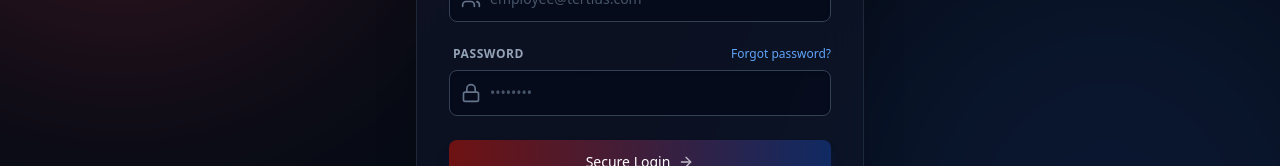
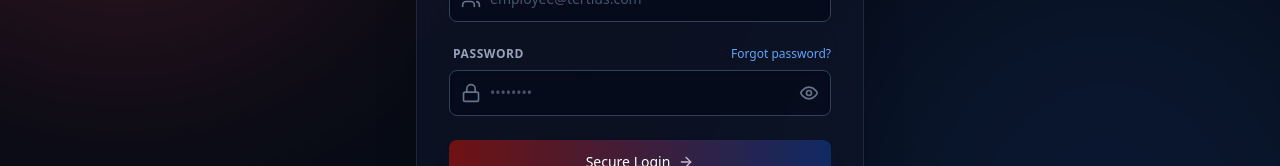
Before and after one commit to AmaldevM/tertius-integrity-ai, a React (Vite) app: page / in a window 1280 px wide. Shown: the part 371-537 px from the top of the page. Built offline with nearby package versions, Linux system fonts and the light colour scheme.

Commit message:
Password toggle activated

```diff
--- a/src/components/LoginPage.tsx
+++ b/src/components/LoginPage.tsx
@@ -1,5 +1,12 @@
 import React, { useState } from "react";
-import { Users, Lock, ArrowRight, ShieldCheck } from "lucide-react";
+import {
+  Users,
+  Lock,
+  ArrowRight,
+  ShieldCheck,
+  Eye,
+  EyeOff,
+} from "lucide-react";
 import { Logo } from "./Logo";
 import { getUser } from "../services/mockDatabase";
 import { UserProfile } from "../types";
@@ -11,6 +18,7 @@ interface LoginPageProps {
 export const LoginPage: React.FC<LoginPageProps> = ({ onLoginSuccess }) => {
   const [emailInput, setEmailInput] = useState("");
   const [passwordInput, setPasswordInput] = useState("");
+  const [showPassword, setShowPassword] = useState(false);
   const [loading, setLoading] = useState(false);
   const [loginError, setLoginError] = useState("");
 
@@ -36,21 +44,17 @@ export const LoginPage: React.FC<LoginPageProps> = ({ onLoginSuccess }) => {
   return (
     // BACKGROUND: Deep dark "Life Sciences" Blue/Black
     <div className="min-h-screen bg-[#050A14] flex items-center justify-center p-4 relative overflow-hidden font-sans">
-      {/* AMBIENT GLOWS: Matches the Logo Palette */}
-      {/* Burgundy Red Glow (Top Left) */}
+      {/* AMBIENT GLOWS */}
       <div className="absolute top-[-10%] left-[-10%] w-[500px] h-[500px] bg-[#8B1E1E] rounded-full mix-blend-screen filter blur-[120px] opacity-20 animate-pulse"></div>
-      {/* DNA Navy Blue Glow (Bottom Right) */}
       <div className="absolute bottom-[-10%] right-[-10%] w-[600px] h-[600px] bg-[#102A63] rounded-full mix-blend-screen filter blur-[120px] opacity-30"></div>
 
-      {/* MAIN CARD: Glassmorphism effect */}
+      {/* MAIN CARD */}
       <div className="relative w-full max-w-md bg-[#0F172A]/60 backdrop-blur-xl border border-slate-700/50 rounded-2xl shadow-2xl p-8 z-10">
         {/* HEADER SECTION */}
         <div className="flex flex-col items-center mb-8">
           <div className="mb-6 filter drop-shadow-[0_0_15px_rgba(255,255,255,0.15)]">
-            {/* We use variant="light" because the text needs to be white on this dark background */}
             <Logo className="h-20" variant="light" />
           </div>
-          {/* Only show text if logo image fails, or as subtitle */}
           <div className="text-center">
             <h2 className="text-slate-400 text-xs uppercase tracking-[0.2em] font-semibold mb-1">
               Secure Field Force Management
@@ -99,13 +103,26 @@ export const LoginPage: React.FC<LoginPageProps> = ({ onLoginSuccess }) => {
                 <Lock className="h-5 w-5 text-slate-500 group-focus-within:text-[#8B1E1E] transition-colors" />
               </div>
               <input
-                type="password"
+                type={showPassword ? "text" : "password"}
                 required
                 value={passwordInput}
                 onChange={(e) => setPasswordInput(e.target.value)}
-                className="w-full bg-[#020617]/50 border border-slate-700 text-white text-sm rounded-lg focus:ring-2 focus:ring-[#8B1E1E] focus:border-transparent block pl-10 p-3 placeholder-slate-600 transition-all outline-none shadow-inner"
+                className="w-full bg-[#020617]/50 border border-slate-700 text-white text-sm rounded-lg focus:ring-2 focus:ring-[#8B1E1E] focus:border-transparent block pl-10 pr-10 p-3 placeholder-slate-600 transition-all outline-none shadow-inner"
                 placeholder="••••••••"
               />
+              {/* Toggle Show/Hide Button */}
+              <button
+                type="button"
+                onClick={() => setShowPassword(!showPassword)}
+                className="absolute inset-y-0 right-0 pr-3 flex items-center text-slate-500 hover:text-slate-300 transition-colors focus:outline-none"
+                aria-label={showPassword ? "Hide password" : "Show password"}
+              >
+                {showPassword ? (
+                  <EyeOff className="h-5 w-5" />
+                ) : (
+                  <Eye className="h-5 w-5" />
+                )}
+              </button>
             </div>
           </div>
 
@@ -121,7 +138,6 @@ export const LoginPage: React.FC<LoginPageProps> = ({ onLoginSuccess }) => {
           <button
             type="submit"
             disabled={loading}
-            // Gradient from Burgundy (Left) to Navy (Right) to match logo
             className="w-full group relative overflow-hidden bg-gradient-to-r from-[#6e1212] to-[#102A63] hover:from-[#8B1E1E] hover:to-[#1e3a8a] text-white font-medium rounded-lg text-sm px-5 py-3 text-center transition-all transform hover:scale-[1.01] shadow-lg shadow-blue-900/20 disabled:opacity-70 disabled:cursor-not-allowed"
           >
             <span className="relative z-10 flex items-center justify-center gap-2">
```
